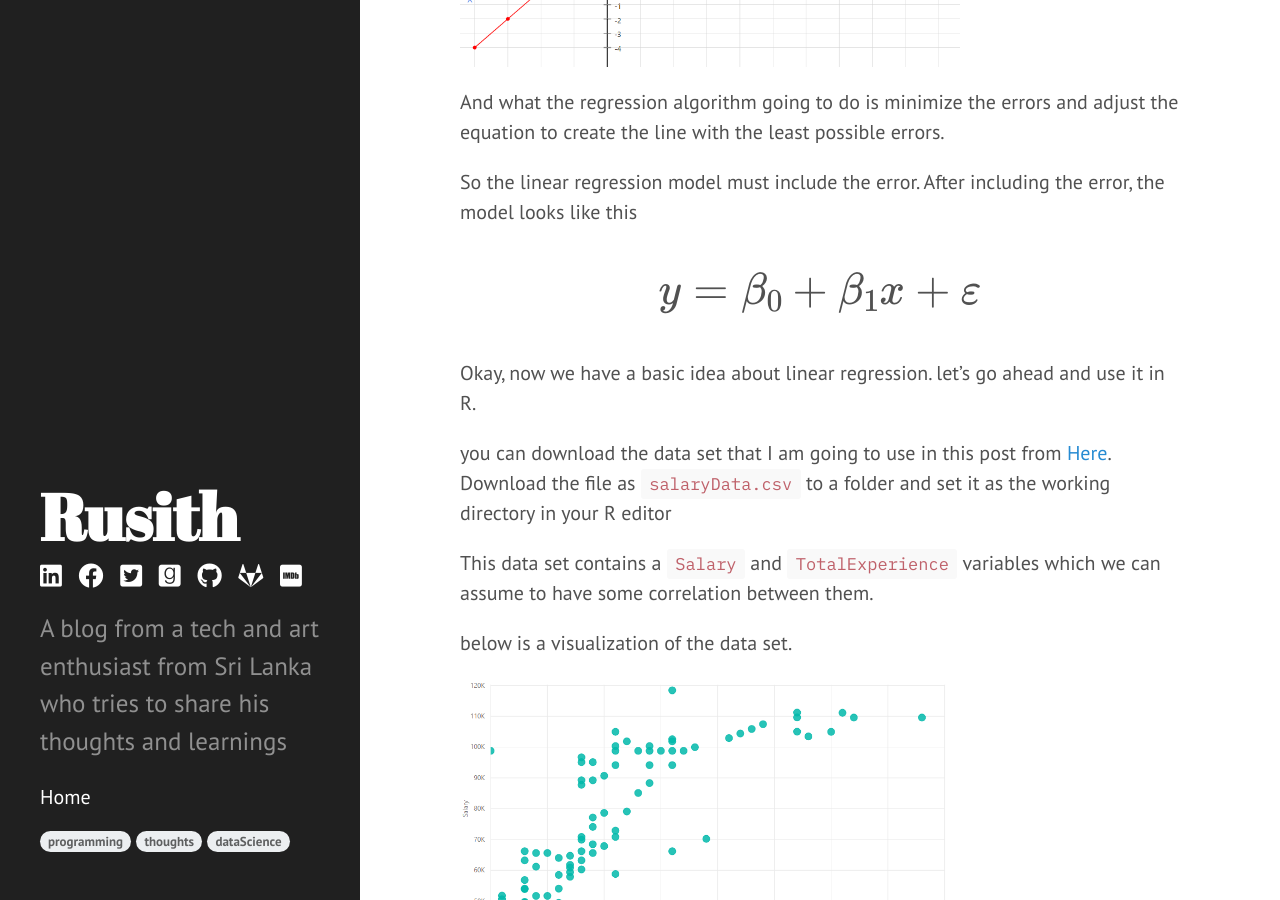
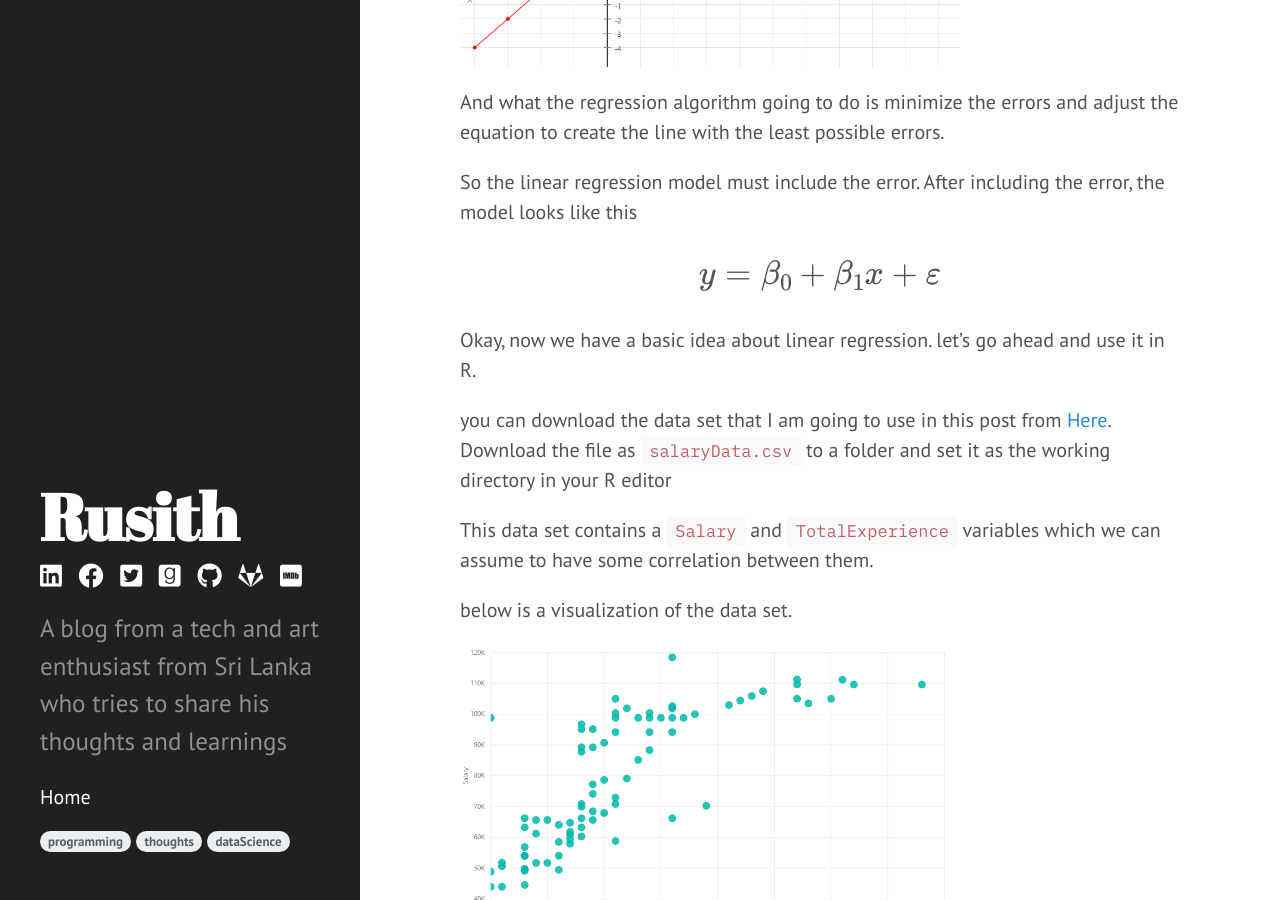
Before and after one commit to rusith/rusith.github.io, a Jekyll site: the page built from _posts/2012-05-05-simple-linear-regression-with-r.md, in a window 1280 px wide and 900 px high, scrolled down 2045 px. Built offline with Jekyll 4.4.1, drawn with Linux system fonts in a browser that asks for light colours; nearby versions of some CDN libraries; formulas are drawn with MathJax 3; comment, search, counter and statistics services are not loaded.

Commit message:
changed the font size

```diff
--- a/_posts/2012-05-05-simple-linear-regression-with-r.md
+++ b/_posts/2012-05-05-simple-linear-regression-with-r.md
@@ -42,7 +42,7 @@ And what the regression algorithm going to do is minimize the errors and adjust
 
 So the linear regression model must include the error. After including the error, the model looks like this
 
-<div style="font-size: 40px">
+<div style="font-size: 30px">
 $$y = \beta_0 + \beta_1  x + \varepsilon$$
 </div>
 
```
